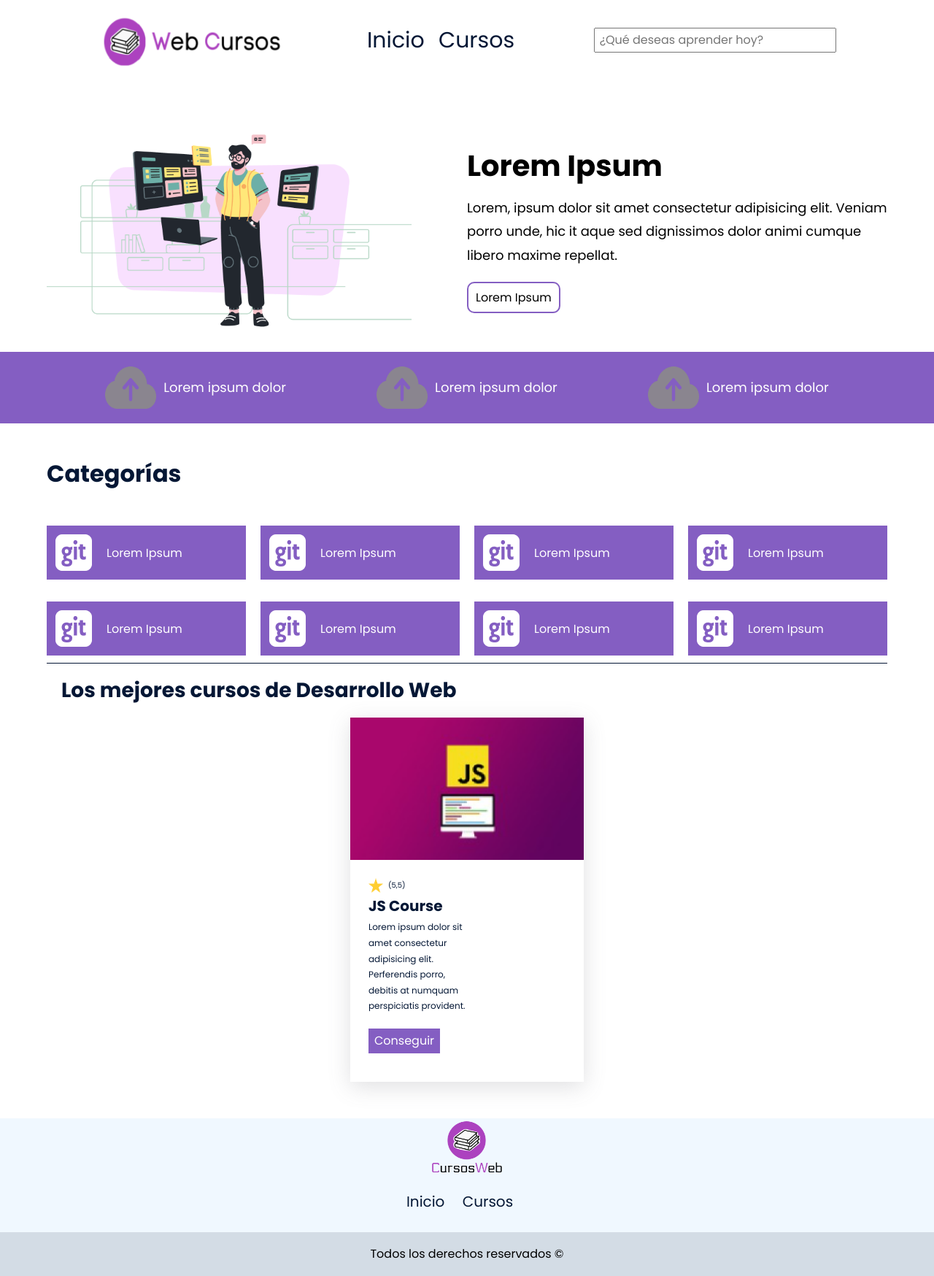
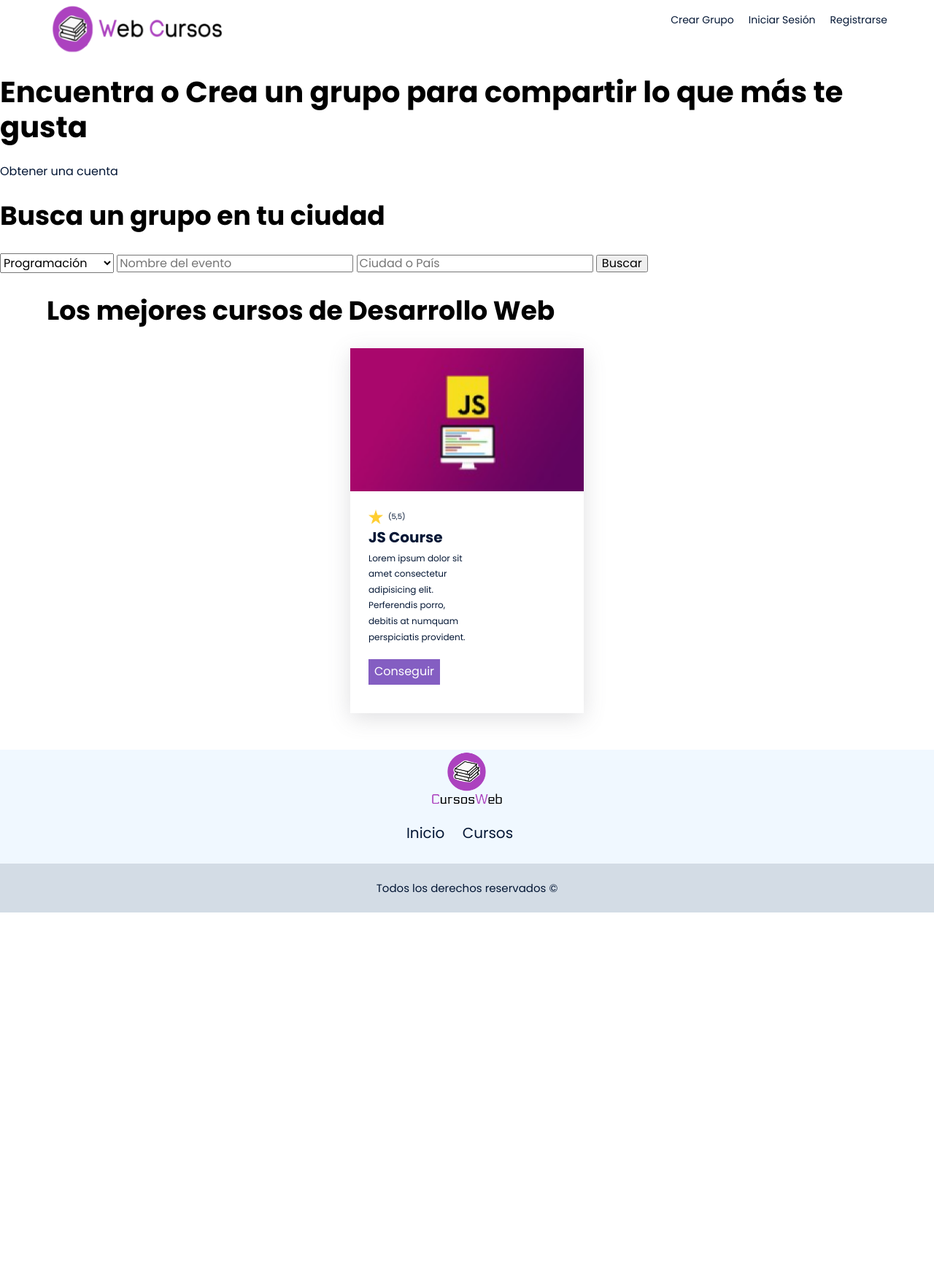
Before and after one commit to JoseCarlos2000-EI/FreeCourse, a Django app: page / in a window 1280 px wide. Shown: the whole page at 73% size. After the commit the page ends 1250 px from the top, so only its background shows below. Run offline with Django 4.2, Linux system fonts and the light colour scheme.

Commit message:
Navegacion

```diff
--- a/css/styles.css
+++ b/css/styles.css
@@ -45,6 +45,13 @@ html {
 
   a {
     text-decoration: none;
+    color: var(--black);
+  }
+
+  p{
+    color: var(--black);
+    font-size: 1.5rem;
+    line-height: 1.8;
   }
 
   img {
@@ -57,210 +64,40 @@ html {
     margin: 0 auto;
     width: 90%;
   }
+  .header{
+    display: flex;
+    flex-direction: column;
+    align-items: center;
+  }
 
-/*Navegacion**/
-.nav{
-  padding: 1.6rem;
-}
-.nav__container{
+  @media(min-width: 768px){
+    .header{
+      flex-direction: row;
+      justify-content: space-between;
+    }
+  }
+  .header__logo{
+    width: 25rem;
+  }
+.navegacion{
   display: flex;
   flex-direction: column;
   align-items: center;
 
 }
-
-@media(min-width: 768px){
-  .nav__container{
+@media (min-width: 768px){
+  .navegacion{
     flex-direction: row;
-    justify-content: space-around;
+    gap: 2rem;
   }
 }
-
-.nav__image{
-width: 26rem;
-margin-bottom: 4rem;
+.navegacion__enlace{
+  margin-bottom: 2rem;
+  font-size: 1.4rem;
+  display: flex;
+  align-items: center;
 }
 
-@media(min-width: 768px){
-  .nav__image{
-    margin-bottom: 0;
-  }
-}
-
-.nav__link{
-  color: var(--black);
-  font-size: 3rem;
-  margin-right: 1.5rem;
-
-
-}
-.nav__link:last-of-type{
-  margin-right: 0;
-}
-
-.nav__search{
-  margin-top: 5rem;
-  padding: 0.6rem;
-
-}
-
-@media(min-width: 768px){
-  .nav__search{
-    margin-top: 0 ;
-  }
-}
-
-/*Header*/
-
-@media(min-width: 768px){
-  .header__grid{
-      display: grid;
-      grid-template-columns: repeat(2,1fr);
-      align-items: center;
-  }
-}
-
-.header{
- margin-bottom: 2rem;
-  margin-top: 6rem;
-}
-
-.header__imagen{
-  display: flex;
-  justify-content: center;
-
-}
-
-@media(min-width: 768px){
-  .header__imagen{
-    display: inherit;
-  }
-}
-
-.header__image{
-  width: 50rem;
-}
-.heading{
-  font-size: 2.8rem;
-  color: var(--black);
-  margin: 0;
-  padding: 2rem;
-}
-.header__heading{
-margin:0;
-}
-
-.header__text{
-  line-height: 1.8;
-  font-size: 1.8rem;
-  margin-bottom: 2rem;
-
-}
-.descargar{
-  border: 2px solid var(--primario);
-  border-radius: 10px;
-  color: var(--negro);
-  padding: 1rem;
-  display: inline-block;
-  transition: 0.4s;
-
-
-}
-.descargar:hover{
-  background-color: var(--primario);
-  color: var(--blanco);
-}
-
-.plus{
-  background-color: var(--primario);
-  padding: 2rem;
-  color: #FFF;
-}
-.plus__container{
-display: flex;
-flex-direction: column;
-align-items: center;
-}
-@media(min-width:768px){
-  .plus__container{
-    flex-direction: row;
-    justify-content: space-evenly;
-
-  }
-}
-.plus__seccion{
-  margin-top: 2rem;
-display: inline-flex;
-
-}
-@media(min-width: 768px){
-  .plus__seccion{
-    margin-top: 0;
-  }
-}
-.plus__image{
-  width:7rem;
-  margin-right: 1rem;
-}
-
-.plus__text{
-  font-size: 1.8rem;
-}
-
-/*Categories*/
-
-.categories{
-  color: #fff;
-  border-bottom: 1px solid #041735;
-}
-.categories__heading{
-  color: var(--black);
-  margin-top: 5rem;
-
-
-}
-
-.categorie{
-  background-color: var(--primario);
-  margin-top: 2rem;
-  margin-bottom: 1rem;
-  padding: 1.2rem;
-  display: inline-flex;
-  width: 100%;
-  align-items: center;
-
-
-}
-
-@media(min-width: 768px){
-  .categories__duo{
-    margin-right: 2rem;
-
-  }
-  .categories__duo:last-of-type{
-    margin-right: 0;
-  }
-}
-
-@media(min-width: 768px){
-  .categories__container{
-    display: flex;
-    justify-content: space-evenly;
-
-}
-}
-
-.categorie__image{
-  margin-right: 2rem;
-}
-
-.categorie__text{
-  margin: 0;
-}
-
-.catergorie__disable{
-  display: none;
-}
 
 .course{
 color: var(--black);
@@ -283,9 +120,6 @@ margin-bottom: 1.4rem;
 
 }
 
-.aaa{
-  width: 100%;
-}
 
 @media(min-width: 768px){
   .course__button{
--- a/template/index.html
+++ b/template/index.html
@@ -17,139 +17,50 @@
 <body>
 
   <header>
-
-    <nav>
-      <div class="nav container">
-        <div class="nav__container">
-          <div class="nav__logo">
-            <a href="index.html">
-              <img class="nav__image" src="../img/Logo1.png" alt="logo">
-            </a>
-          </div>
-
-          <div>
-            <a class="nav__link" href="">Inicio</a>
-            <a class="nav__link" href="">Cursos</a>
-          </div>
-
-          <div>
-            <input type="search" placeholder="¿Qué deseas aprender hoy?" class="nav__search">
-          </div>
-
-        </div>
-        <!--.nav__container-->
-
-      </div>
-      <!--.nav-->
-
-    </nav>
-
-    <div class="header container header__grid ">
-
-      <div>
-        <img class="header__image" src="../img/header2.png" alt="foto de perfil">
+    <header class="header container">
+      <div >
+          <a href="index.html">
+              <img class="header__logo" src="../img/Logo1.png" alt="logo">
+          </a>
       </div>
 
-      <div>
-        <h1 class="header__heading">Lorem <span>Ipsum</span></h1>
-        <p class="header__text">
-          Lorem, ipsum dolor sit amet consectetur adipisicing elit. Veniam porro unde, hic it
-          aque sed dignissimos dolor animi cumque libero maxime repellat.
-        </p>
-        <div>
-
-          <a class="descargar" target="_blank">Lorem Ipsum</a>
-        </div>
-
-      </div>
-      <!--.texto-->
-
-    </div>
-    <!--.header-grid-->
+      <nav class="navegacion">
+          <a href="#" class="navegacion__enlace navegacion__enlace--crear">Crear Grupo</a>
+          <a href="#" class="navegacion__enlace">Iniciar Sesión</a>
+          <a href="#" class="navegacion__enlace">Registrarse</a>
+      </nav>
   </header>
 
-  <section class="plus">
-    <div class="plus__container">
+  <section class="hero">
 
-      <div class="plus__seccion">
-        <img class="plus__image" src="../img/cloud.png" alt="">
-        <p class="plus__text">Lorem ipsum dolor</p>
-      </div>
+      <h1 class="hero__texto">Encuentra o Crea un grupo para compartir lo que más te gusta</h1>
+      <a href="#" class="hero__enlace">Obtener una cuenta</a>
 
-      <div class="plus__seccion">
-        <img class="plus__image" src="../img/cloud.png" alt="">
-        <p class="plus__text">Lorem ipsum dolor</p>
-      </div>
-
-      <div class="plus__seccion">
-        <img class="plus__image" src="../img/cloud.png" alt="">
-        <p class="plus__text">Lorem ipsum dolor</p>
-      </div>
-
-    </div>
   </section>
 
-  <section class="categories container ">
-    <h3 class="categories__heading ">Categorías</h3>
-
-    <div class="categories__container ">
-
-      <div class="categories__duo">
-        <div class="categorie">
-          <img class="categorie__image" src="../img/git.png" alt="">
-          <p class="categorie__text">Lorem Ipsum</p>
-        </div>
-
-
-        <div class="categorie ">
-          <img class="categorie__image" src="../img/git.png" alt="">
-          <p class="categorie__text">Lorem Ipsum</p>
-        </div>
-
+  <section class="busqueda">
+      <h2 class="busqueda__heading">Busca un grupo en tu ciudad</h2>
+      <div class="contenedor">
+          <form class="formulario">
+              <select class="formulario__campo">
+                  <option >Programación</option>
+                  <option >Diseño</option>
+                  <option >Negocios</option>
+                  <option >Moda</option>
+                  <option >Ejercicio y Salud</option>
+                  <option >Comida</option>
+                  <option >Diseño Interior</option>
+                  <option >Café</option>
+                  <option >Libros</option>
+                  <option >Emprendimiento</option>
+                  <option >Cine</option>
+              </select>
+              <input type="text" class="formulario__campo" placeholder="Nombre del evento">
+              <input type="text" class="formulario__campo" placeholder="Ciudad o País">
+              <input type="submit" class="formulario__submit" value="Buscar">
+          </form>
       </div>
-
-      <div class="categories__duo" >
-
-        <div class="categorie">
-          <img class="categorie__image" src="../img/git.png" alt="">
-          <p class="categorie__text">Lorem Ipsum</p>
-        </div>
-
-
-        <div class="categorie">
-          <img class="categorie__image" src="../img/git.png" alt="">
-          <p class="categorie__text">Lorem Ipsum</p>
-        </div>
-      </div>
-
-
-      <div class="categories__duo">
-        <div class="categorie">
-          <img class="categorie__image" src="../img/git.png" alt="">
-          <p class="categorie__text">Lorem Ipsum</p>
-        </div>
-
-        <div class="categorie">
-          <img class="categorie__image" src="../img/git.png" alt="">
-          <p class="categorie__text">Lorem Ipsum</p>
-        </div>
-      </div>
-
- <div class=categories__duo>
-
-      <div class="categorie">
-        <img class="categorie__image" src="../img/git.png" alt="">
-        <p class="categorie__text">Lorem Ipsum</p>
-      </div>
-
-
-      <div class="categorie">
-        <img class="categorie__image" src="../img/git.png" alt="">
-        <p class="categorie__text">Lorem Ipsum</p>
-      </div>
-    </div>
-
-    </div>
+  </section>
 
   </section>
 
```
